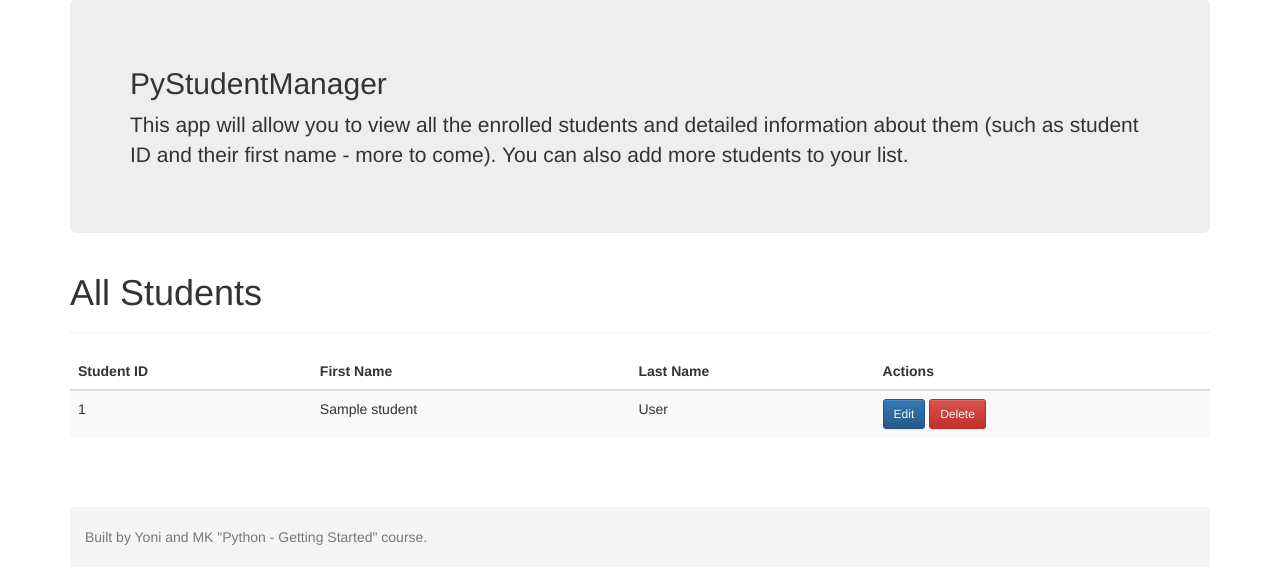
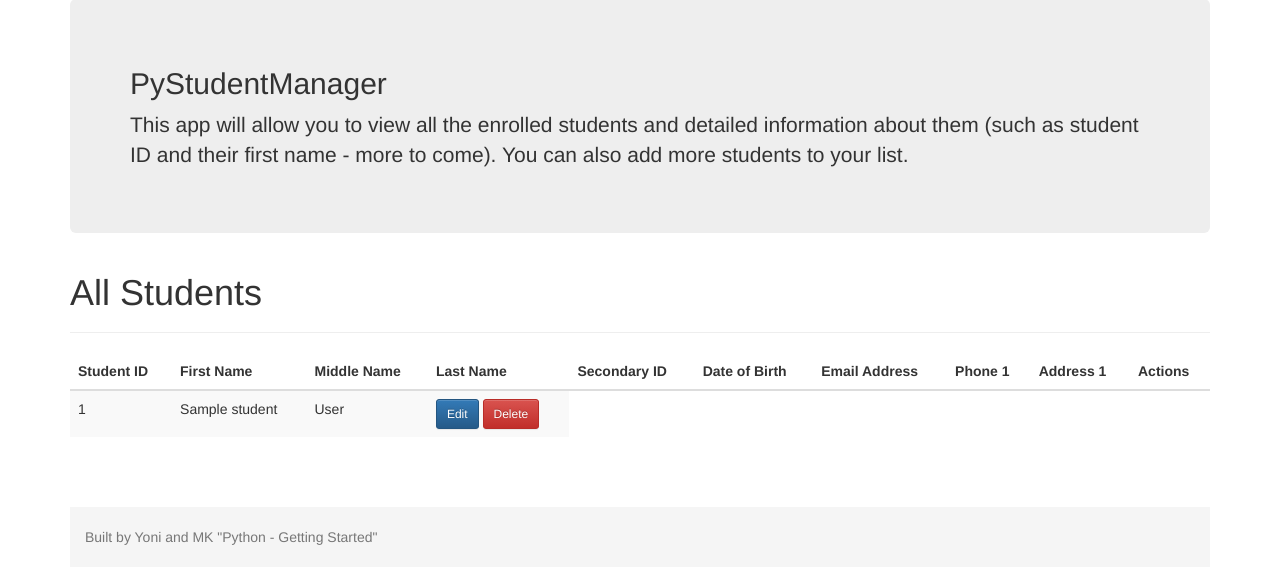
Before and after one commit to appdev2023/Student_webapp, a Flask app: template webapp/templates/index.html in a window 1280 px wide. Shown: the part 71-655 px from the top of the page. Run offline with Flask 2, Linux system fonts and the light colour scheme; the template is opened without the code that fills it: most values are stand-ins (such as "Sample title", 1, 10 or a date in 2020); some libraries are stand-ins or nearby versions.

Commit message:
Add the list of fields for display

```diff
--- a/webapp/templates/index.html
+++ b/webapp/templates/index.html
@@ -8,7 +8,7 @@
     <meta name="description" content="PyStudentManager app - Make Your Students Love Your School">
     <meta name="author" content="From Students to Students">
 
-    <title>PyStudentManager - An App Built By Students, For Students</title>
+    <title>PyStudentManager - An App Built By Yoni and Mk</title>
 
     <link rel="stylesheet" href="https://maxcdn.bootstrapcdn.com/bootstrap/3.3.7/css/bootstrap.min.css" integrity="sha384-BVYiiSIFeK1dGmJRAkycuHAHRg32OmUcww7on3RYdg4Va+PmSTsz/K68vbdEjh4u" crossorigin="anonymous">
 
@@ -80,7 +80,13 @@
                 <tr>
                     <th>Student ID</th>
                     <th>First Name</th>
+                    <th>Middle Name</th>
                     <th>Last Name</th>
+                    <th>Secondary ID</th>
+                    <th>Date of Birth</th>
+                    <th>Email Address</th>
+                    <th>Phone 1</th>
+                    <th>Address 1</th>
                     <th>Actions</th>
                 </tr>
                 </thead>
@@ -131,7 +137,7 @@
 
 <footer class="footer">
     <div class="container">
-        <p class="text-muted">Built by Yoni and MK "Python - Getting Started" course.</p>
+        <p class="text-muted">Built by Yoni and MK "Python - Getting Started" </p>
     </div>
 </footer>
 
```
